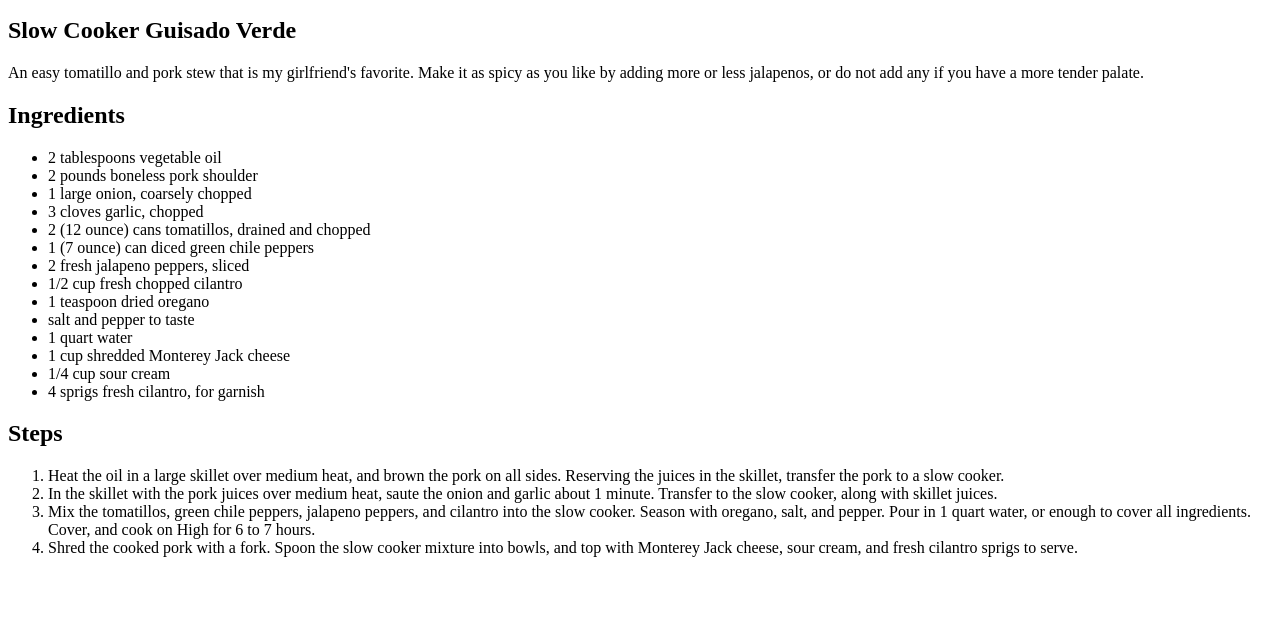
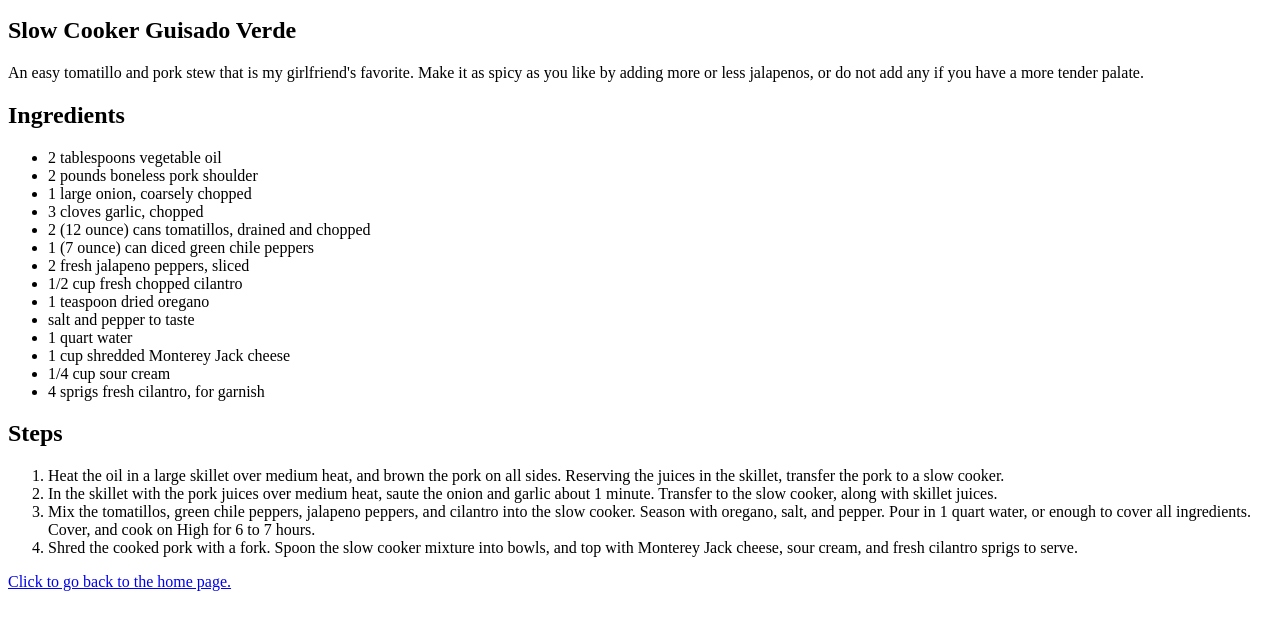
Before and after one commit to marcosbotello/odin-recipes, a plain HTML site: page recipes/guisado.html in a window 1280 px wide. Shown: the part 101-730 px from the top of the page. Drawn offline with Linux system fonts and the light colour scheme.

Commit message:
Added a link to go back to home page.

```diff
--- a/recipes/guisado.html
+++ b/recipes/guisado.html
@@ -47,5 +47,7 @@
             mixture into bowls, and top with Monterey Jack cheese,
             sour cream, and fresh cilantro sprigs to serve.</li>
     </ol>
+
+    <a href="../index.html">Click to go back to the home page.</a>
 </body>
 </html>
```
